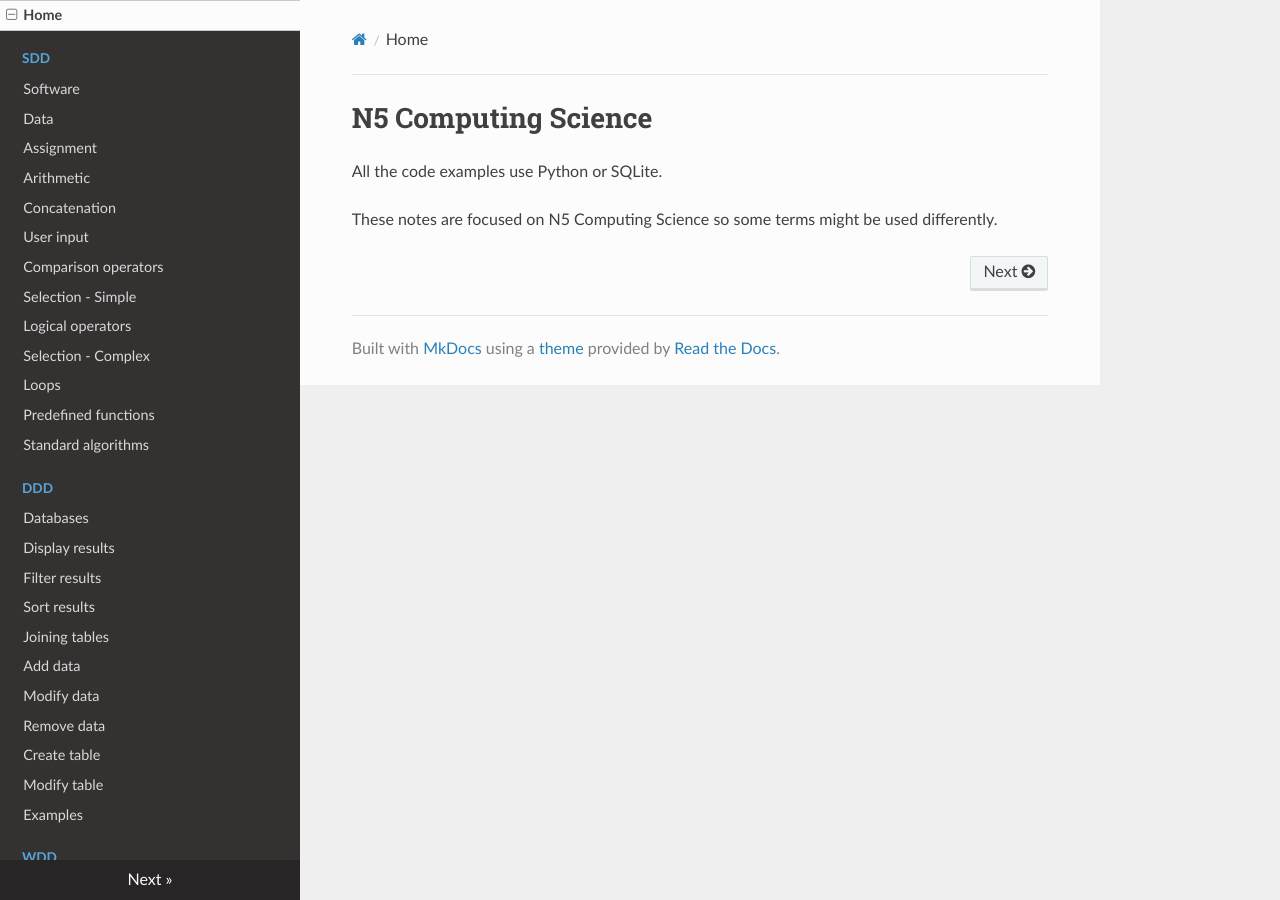
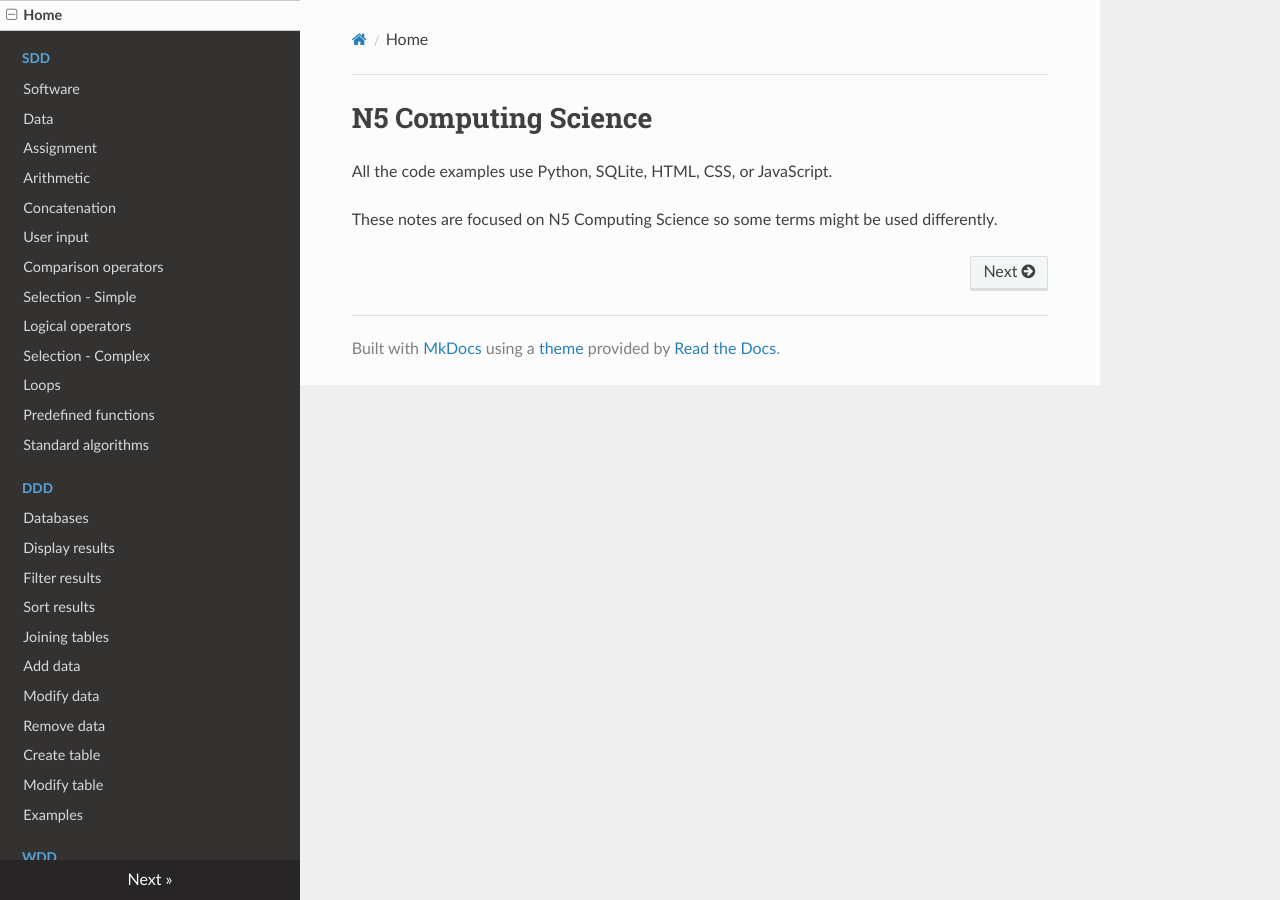
Before and after one commit to MrFriendCS/N5-CS, an MkDocs documentation site: the page built from docs/index.md, in a window 1280 px wide. Built offline with MkDocs 1.6.1, drawn with Linux system fonts in a browser that asks for light colours; nearby versions of some CDN libraries.

Commit message:
Update index.md

```diff
--- a/docs/index.md
+++ b/docs/index.md
@@ -1,6 +1,6 @@
 # N5 Computing Science
 
 
-All the code examples use Python or SQLite.
+All the code examples use Python, SQLite, HTML, CSS, or JavaScript.
 
 These notes are focused on N5 Computing Science so some terms might be used differently.
```
